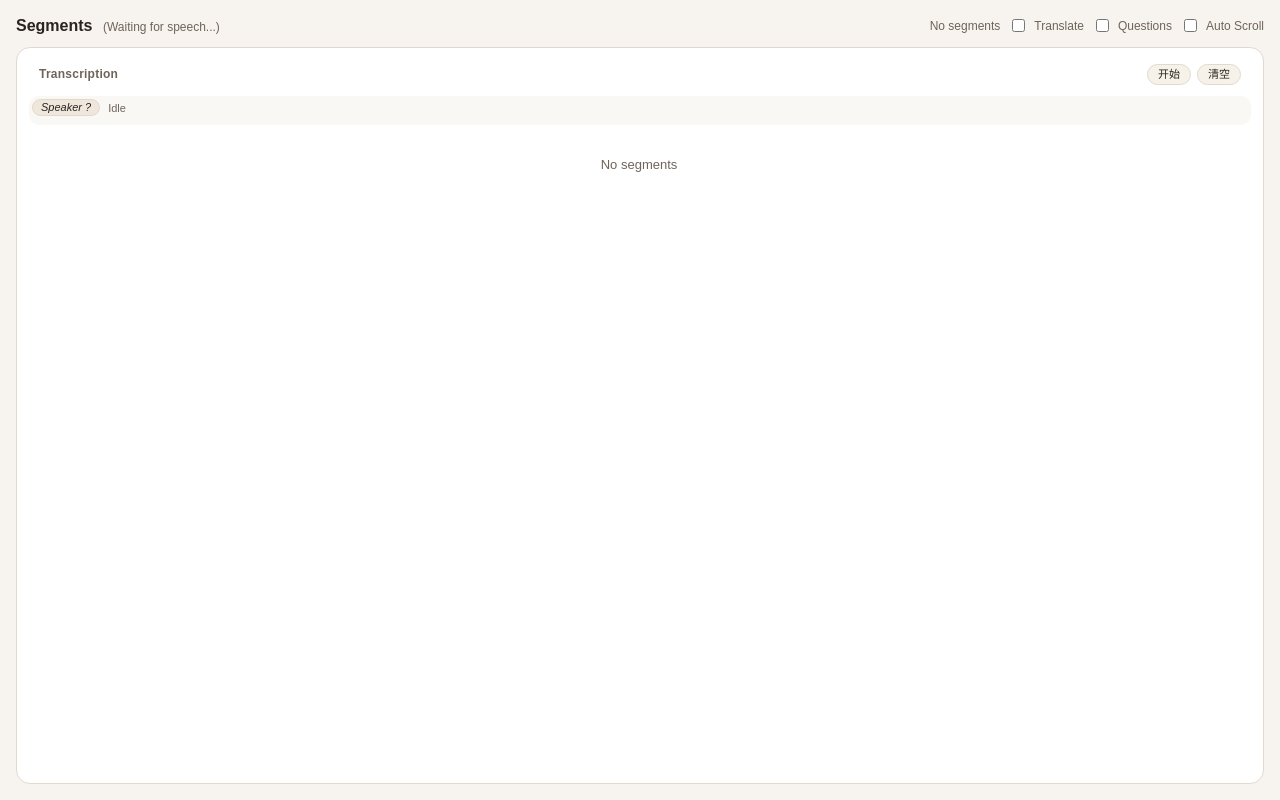
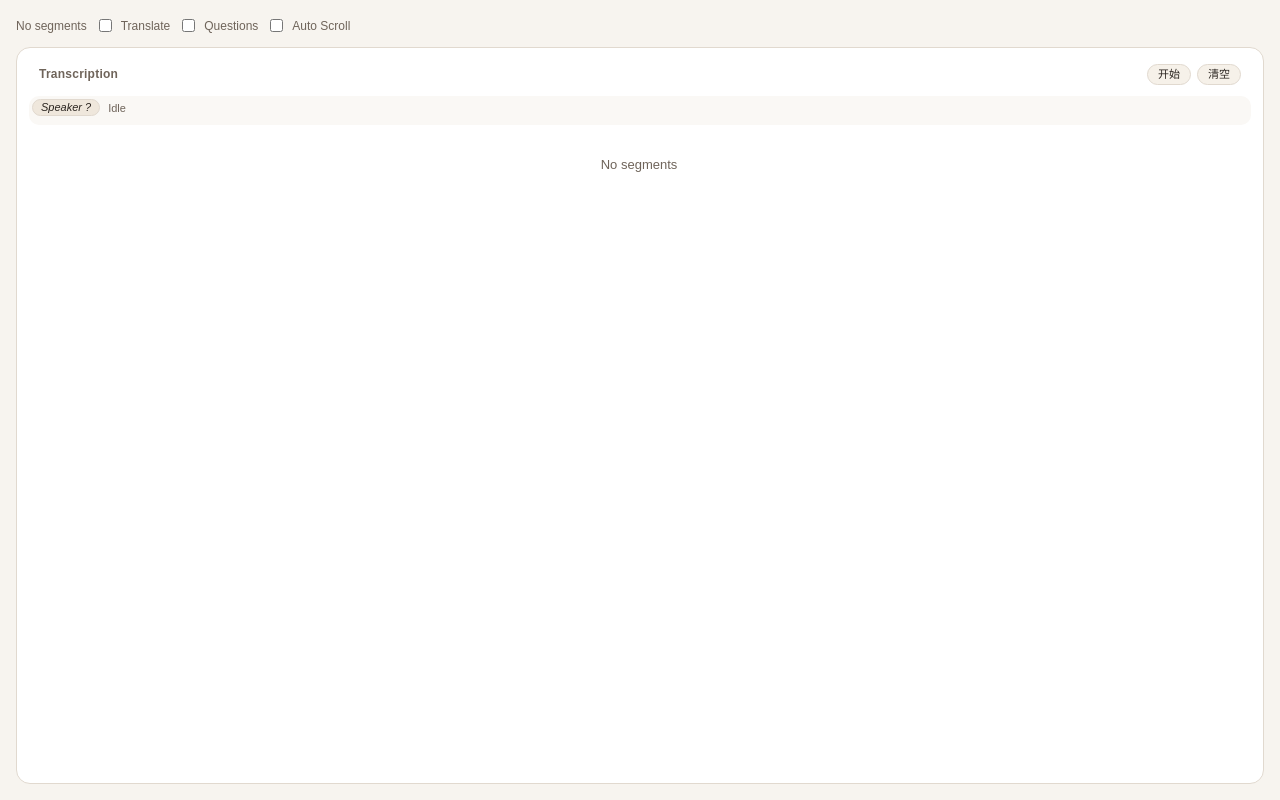
Before and after one commit to shenfangqi123/ai-meeting-assistant, a website built with Vite: page blank.html in a window 1280 px wide. Built offline with nearby package versions, Linux system fonts and the light colour scheme.

Commit message:
Remove Segments waiting header display

```diff
--- a/blank.html
+++ b/blank.html
@@ -347,7 +347,6 @@
   <body>
     <div class="wrap">
       <header>
-        <h1>Segments <span class="header-prompt" id="headerPrompt">(Waiting for speech...)</span></h1>
         <div class="header-controls">
           <span class="status" id="segmentStatus">No segments</span>
           <label class="toggle">
```
